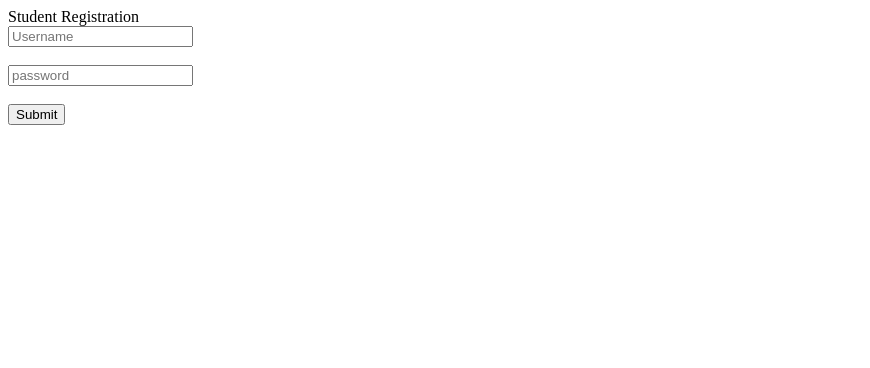
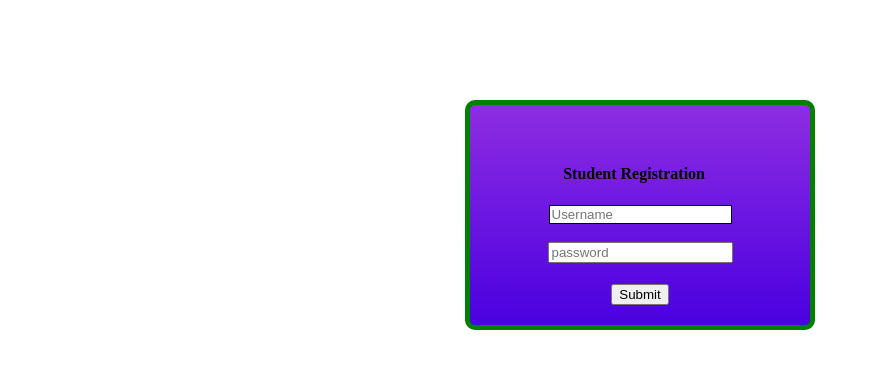
Before and after one commit to Shannu-King/Html-css, a plain HTML site: page index.html in a window 1280 px wide. Shown: the whole page, without its empty margins (0-870 px from the left). Drawn offline with Linux system fonts and the light colour scheme.

Commit message:
Update index.html

```diff
--- a/index.html
+++ b/index.html
@@ -2,7 +2,7 @@
 <html>
     <head>
         <title>Starting</title>
-        <link rel="stylesheet" href="Practice1.css">
+        <link rel="stylesheet" href="index.css">
     </head>
     <body>
         <div class="text2">
```
